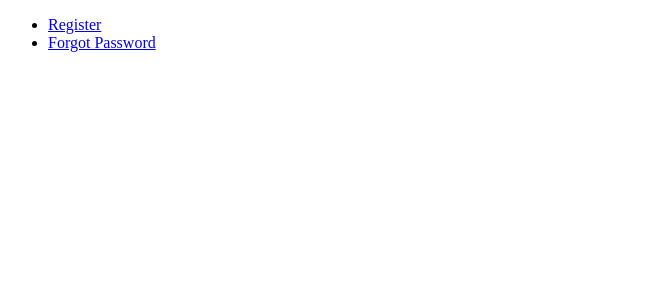
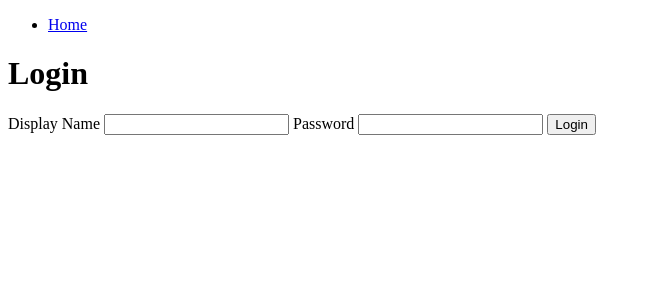
Before and after one commit to R-Valdina/RepForge, a PHP site: page /login.php in a window 1280 px wide. Shown: the top 300 px of the page, without its empty margins (0-651 px from the left). Run offline with PHP 8.4, Linux system fonts and the light colour scheme.

Commit message:
created the basic login form as well as navigation to home (index page). successfully redirects to dashboard.php

```diff
--- a/src/dashboard.php
+++ b/src/dashboard.php
@@ -5,3 +5,4 @@
  *
  * Displays the user's main RepForge dashboard.
  */
+?>
--- a/src/login.php
+++ b/src/login.php
@@ -7,17 +7,41 @@
  */
 ?>
 <!DOCTYPE html>
-<html>
+<html lang="en">
 <head>
+    <meta charset="UTF-8">
+    <meta name="viewport" content="width=device-width, initial-scale=1.0">
     <title>Login</title>
 </head>
+
 <body>
 
-<Head>
+<header>
     <nav>
         <ul>
-            <li><a href="register.php">Register</a></li>
-            <li><a href="forgot-password.php">Forgot Password</a></li>
+            <li><a href="index.php">Home</a></li>
         </ul>
     </nav>
-</Head>
+</header>
+<main>
+    <h1> Login</h1>
+    <form action="dashboard.php" method="get">
+        <label for="DisplayName">Display Name</label>
+        <input
+            type="text"
+            id="DisplayName"
+            name="DisplayName"
+            required
+        >
+        <label for="password">Password</label>
+        <input
+            type="password"
+            id="password"
+            name="password"
+            required
+        >
+        <button type="submit">Login</button>
+    </form>
+</main>
+</body>
+</html>
```
